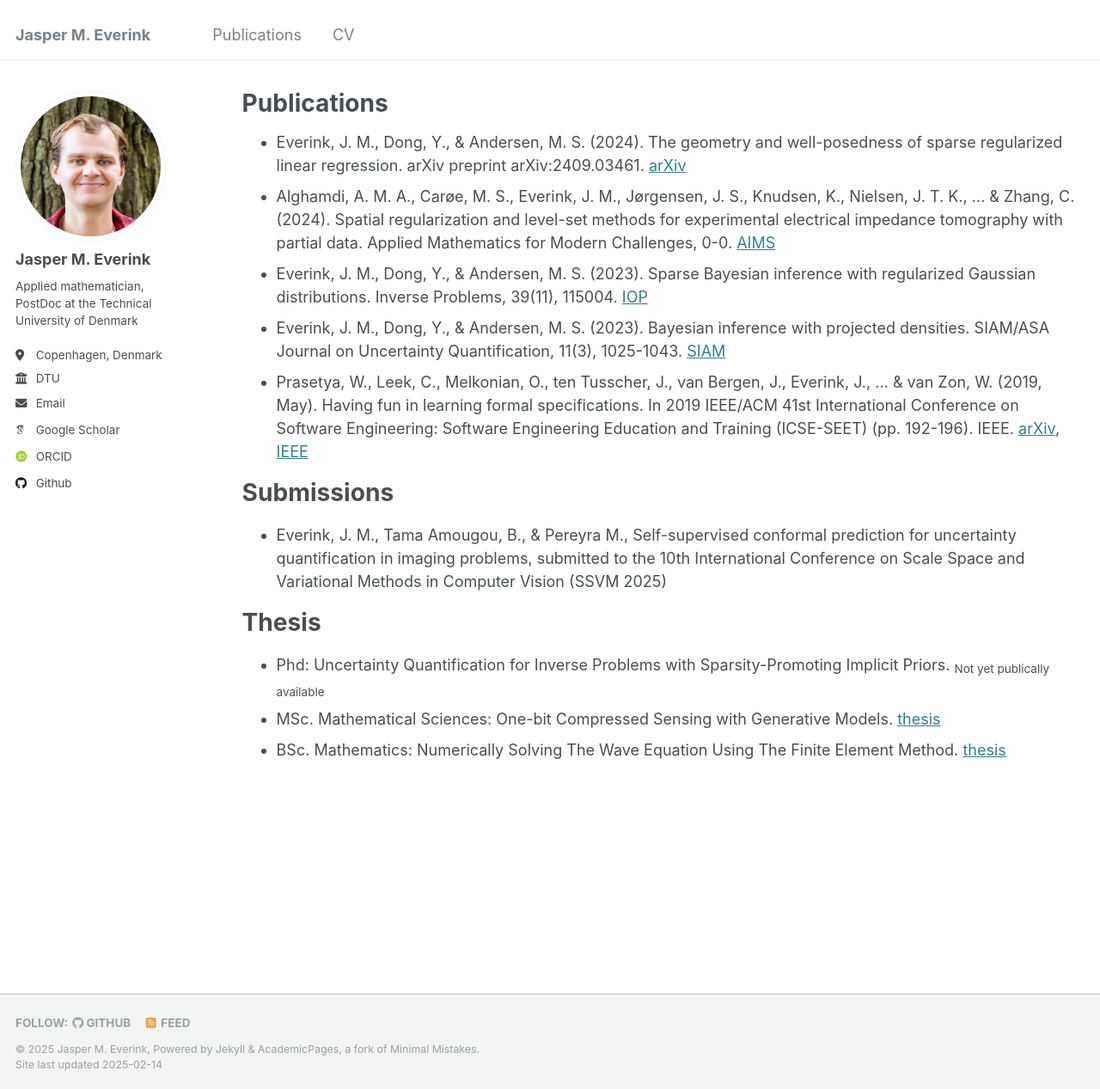
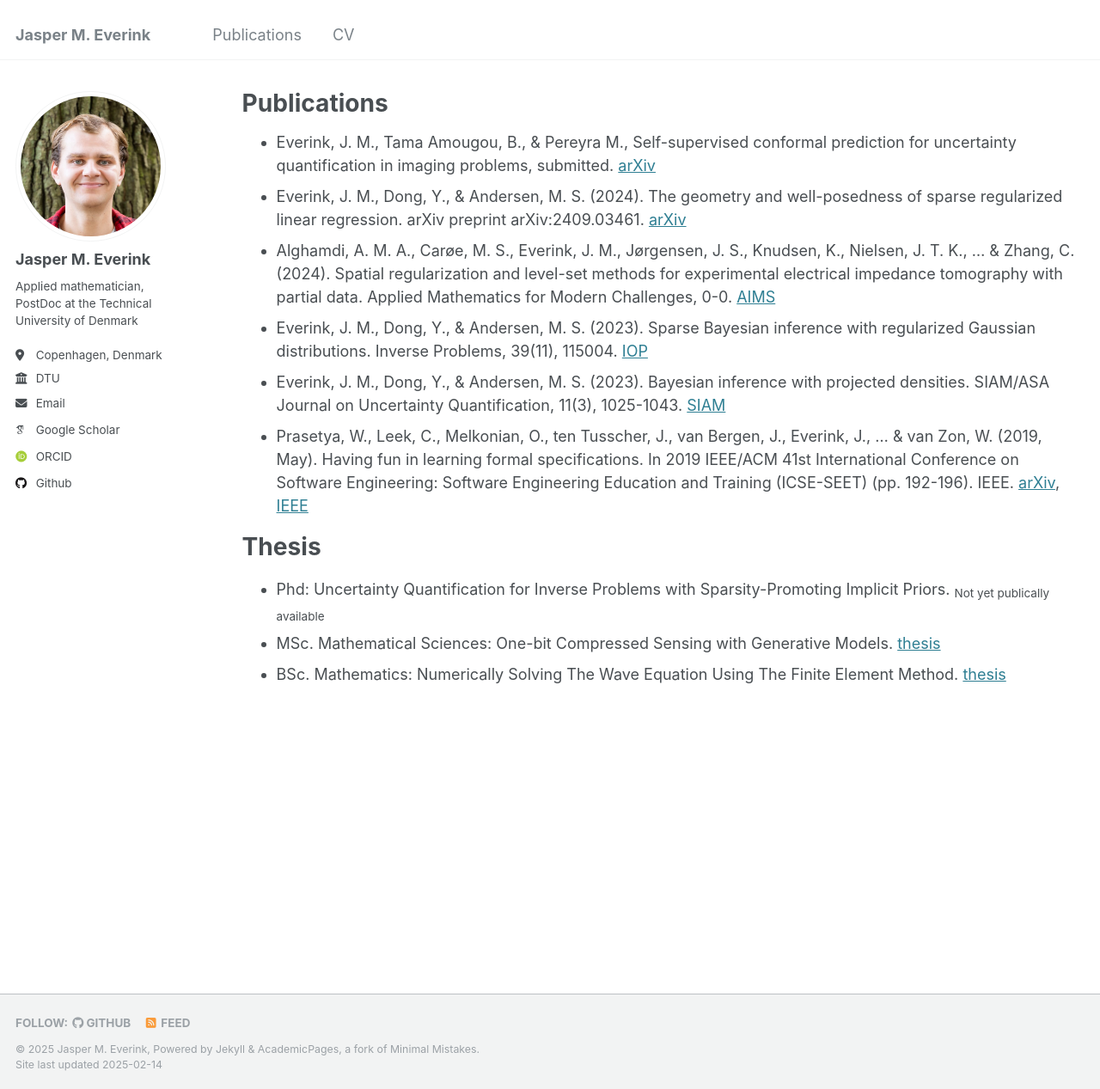
Before and after one commit to jeverink/jeverink.github.io, a Jekyll site: the page built from _pages/publications.md, in a window 1280 px wide and 1267 px high. Shown: the whole window at 86% size. Built offline with Jekyll 4.4.1, drawn with Linux system fonts in a browser that asks for light colours; some web fonts are replaced.

Commit message:
Update publications.md

```diff
--- a/_pages/publications.md
+++ b/_pages/publications.md
@@ -9,6 +9,7 @@ redirect_from:
 
 {% include base_path %}
 
+- Everink, J. M., Tama Amougou, B., & Pereyra M., Self-supervised conformal prediction for uncertainty quantification in imaging problems, submitted. [arXiv](https://arxiv.org/abs/2502.05127)
 - Everink, J. M., Dong, Y., & Andersen, M. S. (2024). The geometry and well-posedness of sparse regularized linear regression. arXiv preprint arXiv:2409.03461. [arXiv](https://arxiv.org/abs/2409.03461)
 - Alghamdi, A. M. A., Carøe, M. S., Everink, J. M., Jørgensen, J. S., Knudsen, K., Nielsen, J. T. K., ... & Zhang, C. (2024). Spatial regularization and level-set methods for experimental electrical impedance tomography with partial data. Applied Mathematics for Modern Challenges, 0-0. [AIMS](https://www.aimsciences.org/article/doi/10.3934/ammc.2024013)
 - Everink, J. M., Dong, Y., & Andersen, M. S. (2023). Sparse Bayesian inference with regularized Gaussian distributions. Inverse Problems, 39(11), 115004. [IOP](https://iopscience.iop.org/article/10.1088/1361-6420/acf9c5)
@@ -16,11 +17,6 @@ redirect_from:
 - Prasetya, W., Leek, C., Melkonian, O., ten Tusscher, J., van Bergen, J., Everink, J., ... & van Zon, W. (2019, May). Having fun in learning formal specifications. In 2019 IEEE/ACM 41st International Conference on Software Engineering: Software Engineering Education and Training (ICSE-SEET) (pp. 192-196). IEEE. [arXiv](https://arxiv.org/abs/1903.00334), [IEEE](https://ieeexplore.ieee.org/abstract/document/8802100)
 
 
-Submissions
-======
-- Everink, J. M., Tama Amougou, B., & Pereyra M., Self-supervised conformal prediction for uncertainty quantification in imaging problems, submitted to the 10th International Conference on Scale Space and Variational Methods in Computer Vision (SSVM 2025)
-
-
 Thesis
 ======
 - Phd: Uncertainty Quantification for Inverse Problems with Sparsity-Promoting Implicit Priors. <sub>Not yet publically available</sub>
```
